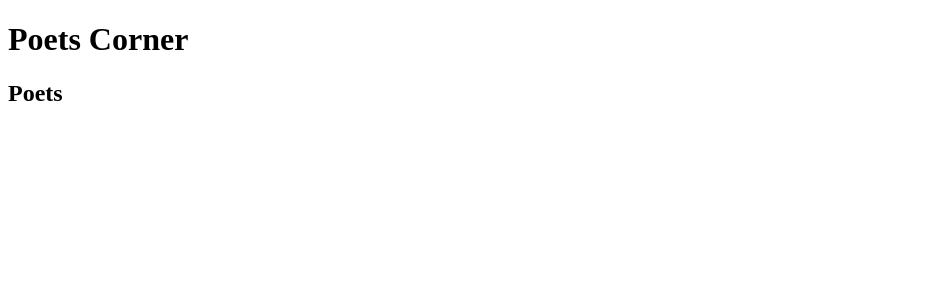
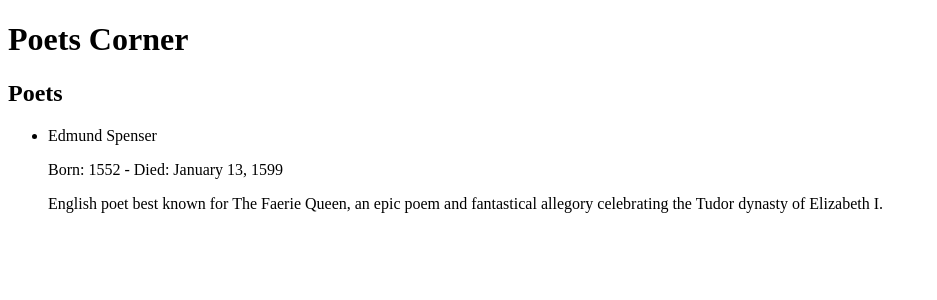
Before and after one commit to abonner1/poets_corner, a React (Create React App) app: page / in a window 1280 px wide. Shown: the top 300 px of the page, without its empty margins (0-937 px from the left). Built offline with nearby package versions, Linux system fonts and the light colour scheme.

Commit message:
Render poets in Poets component.

```diff
--- a/src/Poets.js
+++ b/src/Poets.js
@@ -10,6 +10,17 @@ class Poets extends Component {
     return (
       <div>
         <h2>Poets</h2>
+        <ul>
+          {this.poets.map((poet) => {
+            return (
+              <li>
+                <p>{poet.firstName} {poet.lastName}</p>
+                <p>Born: {poet.birthDate} - Died: {poet.deathDate}</p>
+                <p>{poet.bio}</p>
+              </li>
+            )
+          })}
+        </ul>
       </div>
     )
   }
```
